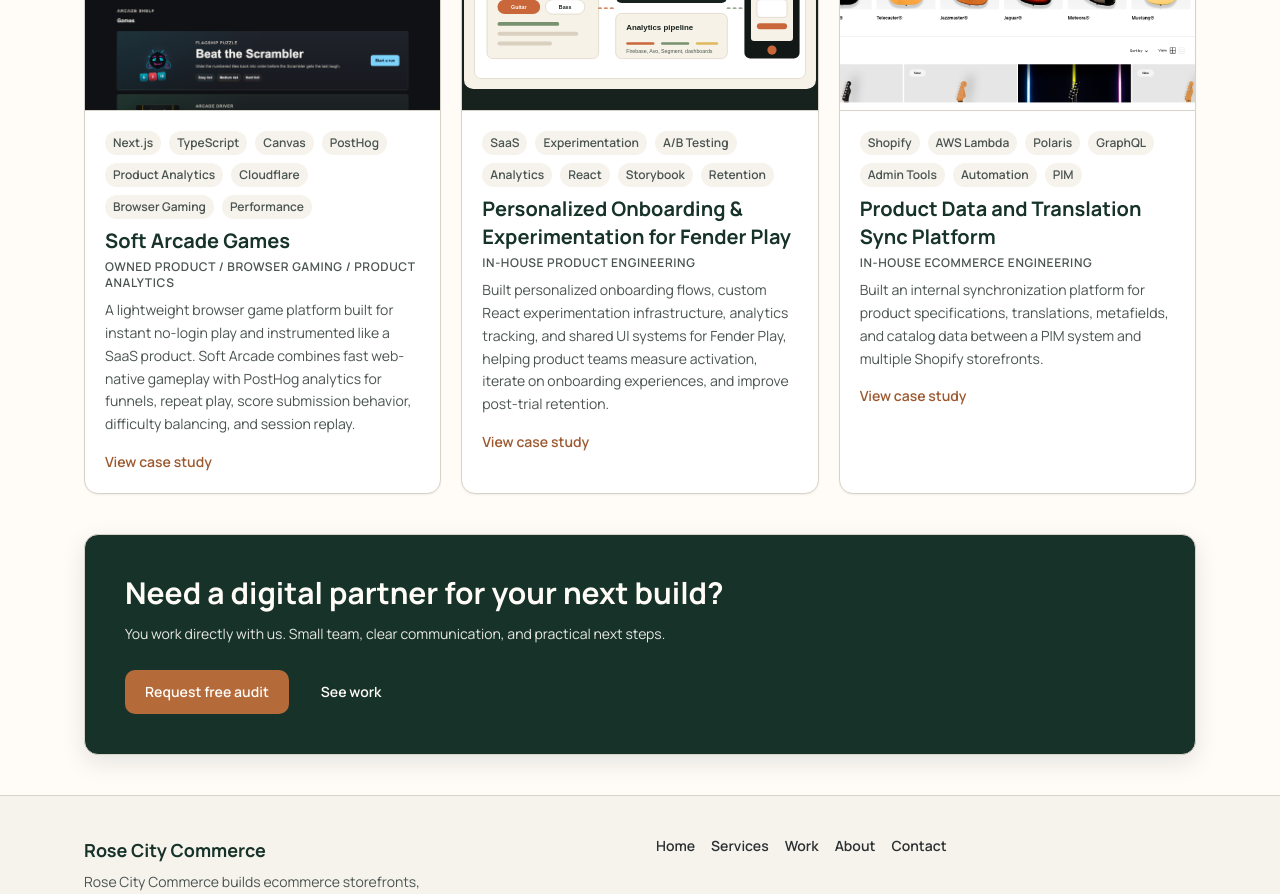
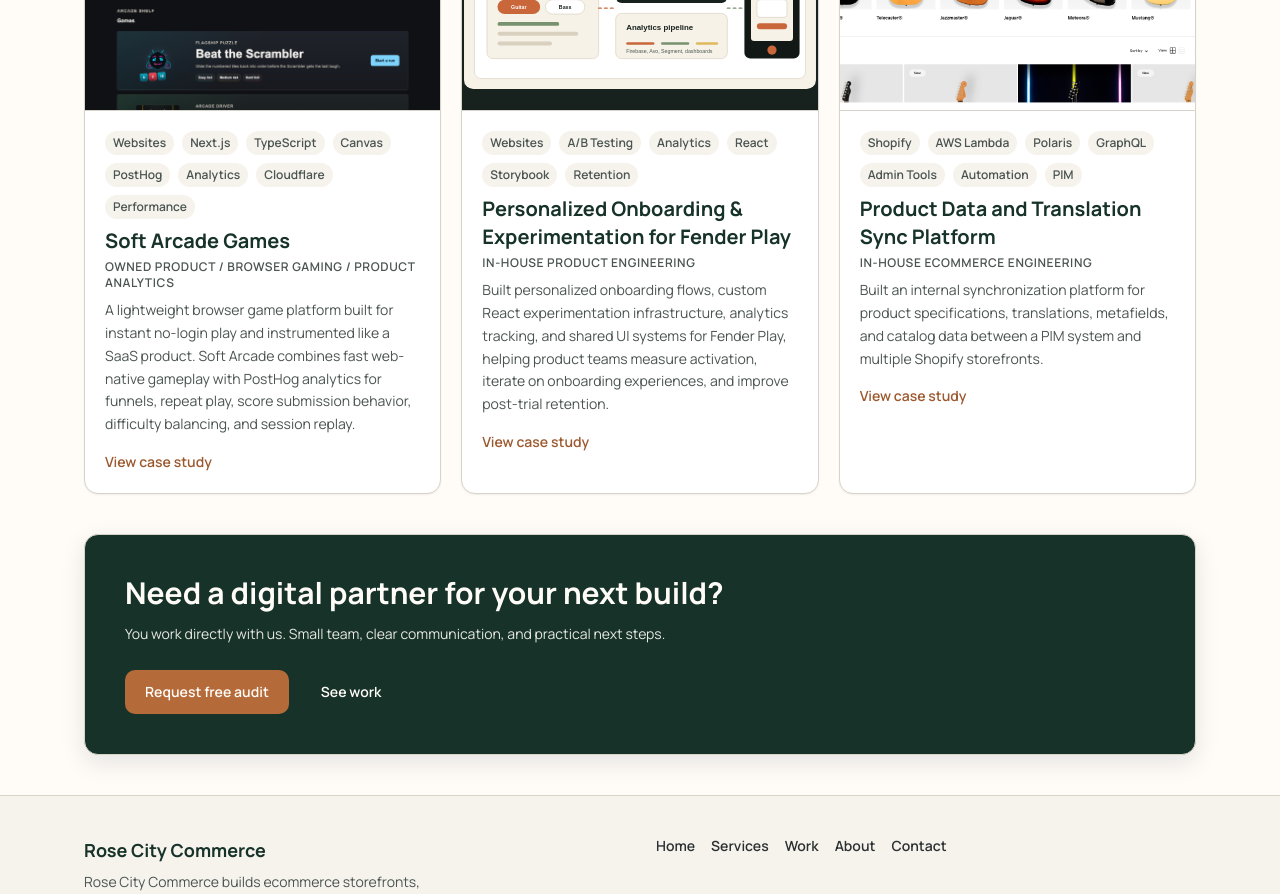
Before and after one commit to dcrawsh/rosecitycommerce, a Next.js app: page / in a window 1280 px wide. Shown: the part 2700-3594 px from the top of the page. Built offline with nearby package versions, Linux system fonts and the light colour scheme.

Commit message:
update work types for case study categories

```diff
--- a/app/about/page.tsx
+++ b/app/about/page.tsx
@@ -6,7 +6,7 @@
 export const metadata: Metadata = {
   title: "About",
   description:
-    "Rose City Commerce is owned and operated by Liam Crawshaw, a Portland-based ecommerce engineer building Shopify storefronts, websites, integrations, and internal tools.",
+    "Rose City Commerce is owned and operated by Liam Crawshaw, a Portland-based software engineer building Shopify storefronts, websites, integrations, and internal tools.",
   keywords: ["Portland web developer", "Shopify developer Portland", "small business automation Portland"]
 };
 
--- a/data/case-studies/contractor.ts
+++ b/data/case-studies/contractor.ts
@@ -8,7 +8,7 @@
   excerpt: "Migrated a WordPress site to a custom Next.js build and connected estimate requests to an Asana workflow.",
   impactSummary:
     "This project mattered because Portland Painting and Restoration needed a faster site customers could use easily and a clearer estimate flow the team could manage without chasing every lead manually.",
-  tags: ["Websites", "Automation", "SEO", "Next.js", "WordPress"],
+  tags: ["Websites", "Automation", "SEO", "Next.js", "WordPress", "Small Business", "Performance"],
   context:
     "Portland Painting and Restoration needed a faster, cleaner website for paintpdx.com and a more organized way to handle estimate requests from the site.",
   problem:
--- a/data/case-studies/fender-play-onboarding.ts
+++ b/data/case-studies/fender-play-onboarding.ts
@@ -13,7 +13,7 @@
   impactSummary:
     "This work connected onboarding personalization, identity, experimentation, analytics, and shared frontend systems for a subscription SaaS product.",
   disclaimer: fenderPortfolioDisclaimer,
-  tags: ["SaaS", "Experimentation", "A/B Testing", "Analytics", "React", "Storybook", "Retention"],
+  tags: ["Websites", "A/B Testing", "Analytics", "React", "Storybook", "Retention"],
   context:
     "Fender Play is Fender's subscription-based learning platform for guitar, bass, and ukulele players. This project focused on improving the onboarding experience for new users by combining personalization, authentication, experimentation, analytics, and shared frontend systems.",
   problem:
--- a/data/case-studies/index.ts
+++ b/data/case-studies/index.ts
@@ -17,17 +17,12 @@
   "Shopify",
   "Automation",
   "React",
-  "SaaS",
-  "Experimentation",
   "A/B Testing",
   "Analytics",
-  "OAuth",
   "Storybook",
   "Retention",
   "Performance",
   "PostHog",
-  "Product Analytics",
-  "Browser Gaming",
   "Cloudflare",
   "SEO",
   "WordPress",
--- a/data/case-studies/soft-arcade-games.ts
+++ b/data/case-studies/soft-arcade-games.ts
@@ -12,13 +12,13 @@
   impactSummary:
     "Soft Arcade was built as a Rose City Commerce owned product to show how product engineering judgment, performance discipline, and analytics maturity can apply to even a small browser gaming experience.",
   tags: [
+    "Websites",
     "Next.js",
     "TypeScript",
     "Canvas",
     "PostHog",
-    "Product Analytics",
+    "Analytics",
     "Cloudflare",
-    "Browser Gaming",
     "Performance"
   ],
   context:
--- a/data/case-studies/tacomachine.ts
+++ b/data/case-studies/tacomachine.ts
@@ -9,7 +9,7 @@
     "Built a bilingual website for a Portland food cart to improve discoverability and support both English- and Spanish-speaking customers.",
   impactSummary:
     "This project helped a local food cart move beyond a Facebook-only presence and make basic business information easier to find in both English and Spanish.",
-  tags: ["Next.js", "Localization", "Small Business", "Responsive Design", "SEO"],
+  tags: ["Websites", "Next.js", "Localization", "Small Business", "Responsive Design", "SEO"],
   context:
     "Taco Machine PDX relied primarily on Facebook for its online presence and needed a dedicated website customers could use to quickly find menus, hours, location information, and contact details.",
   problem:
--- a/data/case-studies/types.ts
+++ b/data/case-studies/types.ts
@@ -20,11 +20,8 @@
   | "Small Business"
   | "Responsive Design"
   | "React"
-  | "SaaS"
-  | "Experimentation"
   | "A/B Testing"
   | "Analytics"
-  | "OAuth"
   | "Storybook"
   | "Retention"
   | "Liquid"
@@ -44,9 +41,8 @@
   | "TypeScript"
   | "Canvas"
   | "PostHog"
-  | "Product Analytics"
   | "Cloudflare"
-  | "Browser Gaming";
+  | "Ecommerce";
 
 export type CaseStudySection = {
   title: string;
```
